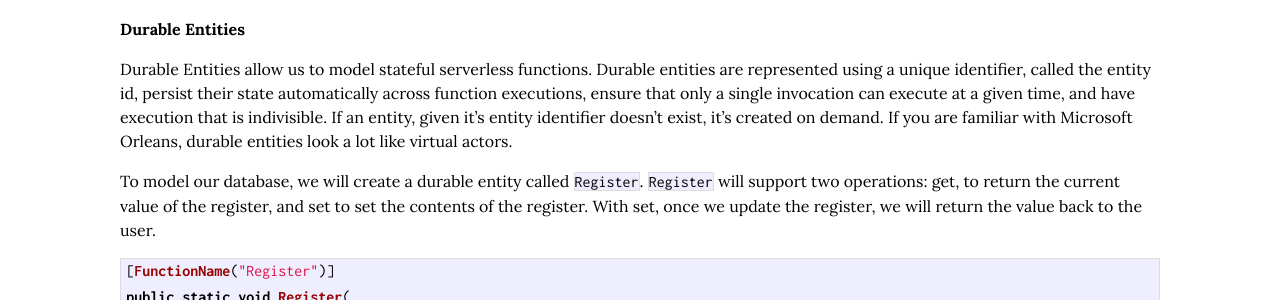
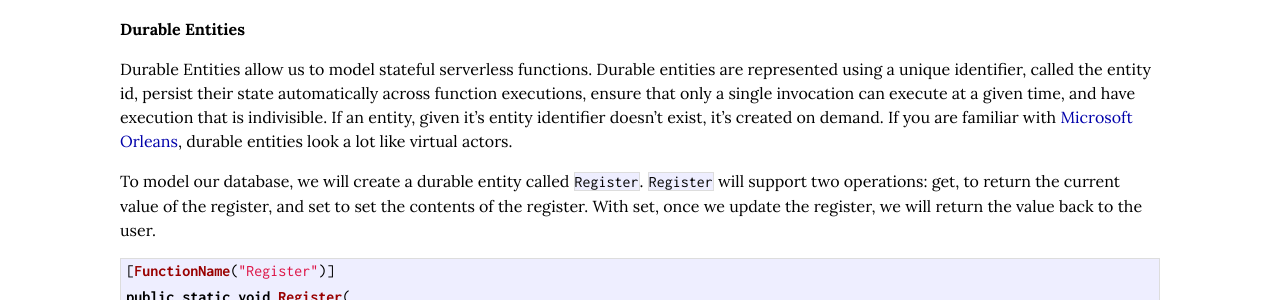
Before and after one commit to cmeiklejohn/cmeiklejohn.github.io, a Jekyll site: the page built from _posts/2019-05-23-stateful-serverless-database-example.markdown, in a window 1280 px wide and 900 px high. Shown: the part 247-547 px from the top of the window. Built offline with Jekyll 4.4.1, drawn with Linux system fonts in a browser that asks for light colours; some web fonts are replaced; some of the changed lines change nothing that is shown.

Commit message:
add link

````diff
--- a/_posts/2019-05-23-stateful-serverless-database-example.markdown
+++ b/_posts/2019-05-23-stateful-serverless-database-example.markdown
@@ -12,7 +12,7 @@ group: Serverless
 
 ## Durable Entities
 
-Durable Entities allow us to model stateful serverless functions.  Durable entities are represented using a unique identifier, called the entity id, persist their state automatically across function executions, ensure that only a single invocation can execute at a given time, and have execution that is indivisible.  If an entity, given it's entity identifier doesn't exist, it's created on demand.  If you are familiar with Microsoft Orleans, durable entities look a lot like virtual actors.
+Durable Entities allow us to model stateful serverless functions.  Durable entities are represented using a unique identifier, called the entity id, persist their state automatically across function executions, ensure that only a single invocation can execute at a given time, and have execution that is indivisible.  If an entity, given it's entity identifier doesn't exist, it's created on demand.  If you are familiar with [Microsoft Orleans](https://dotnet.github.io/orleans/), durable entities look a lot like virtual actors.
 
 To model our database, we will create a durable entity called ```Register```.  ```Register``` will support two operations: get, to return the current value of the register, and set to set the contents of the register.  With set, once we update the register, we will return the value back to the user.
 
````
